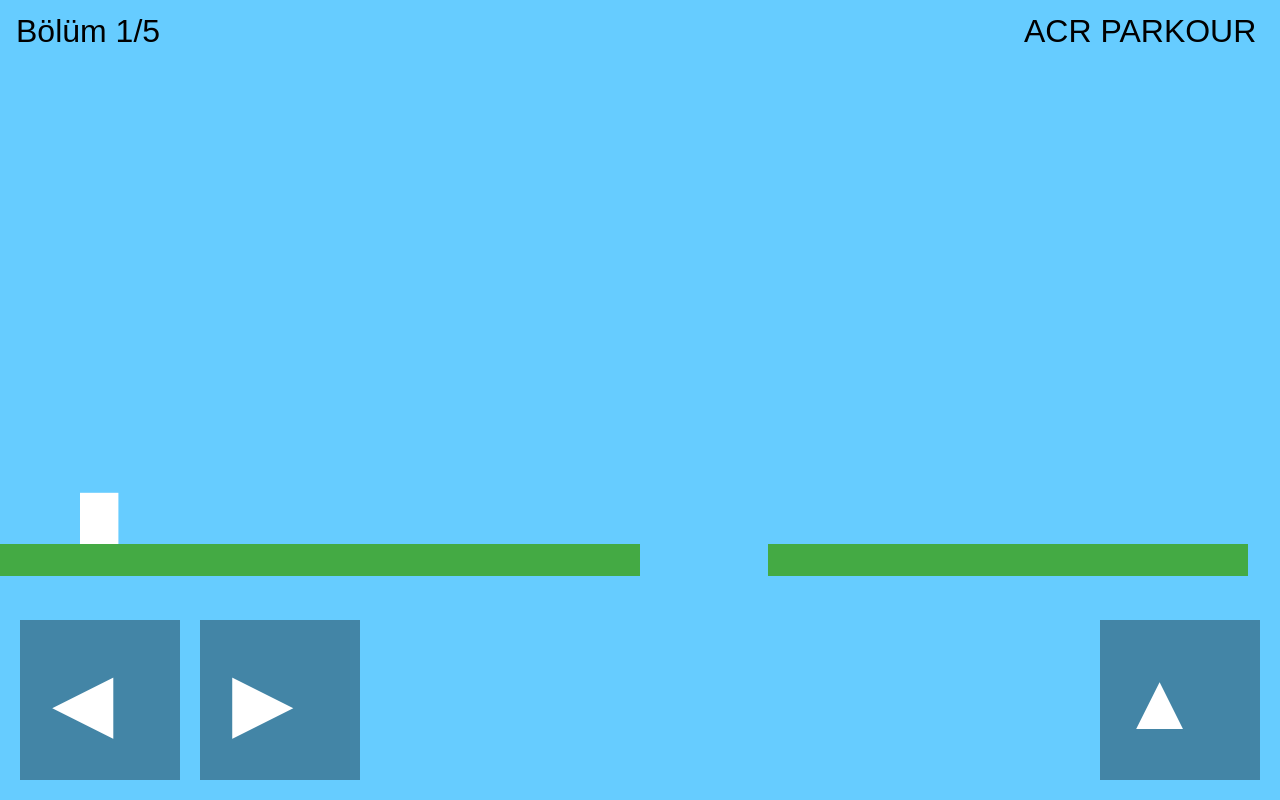
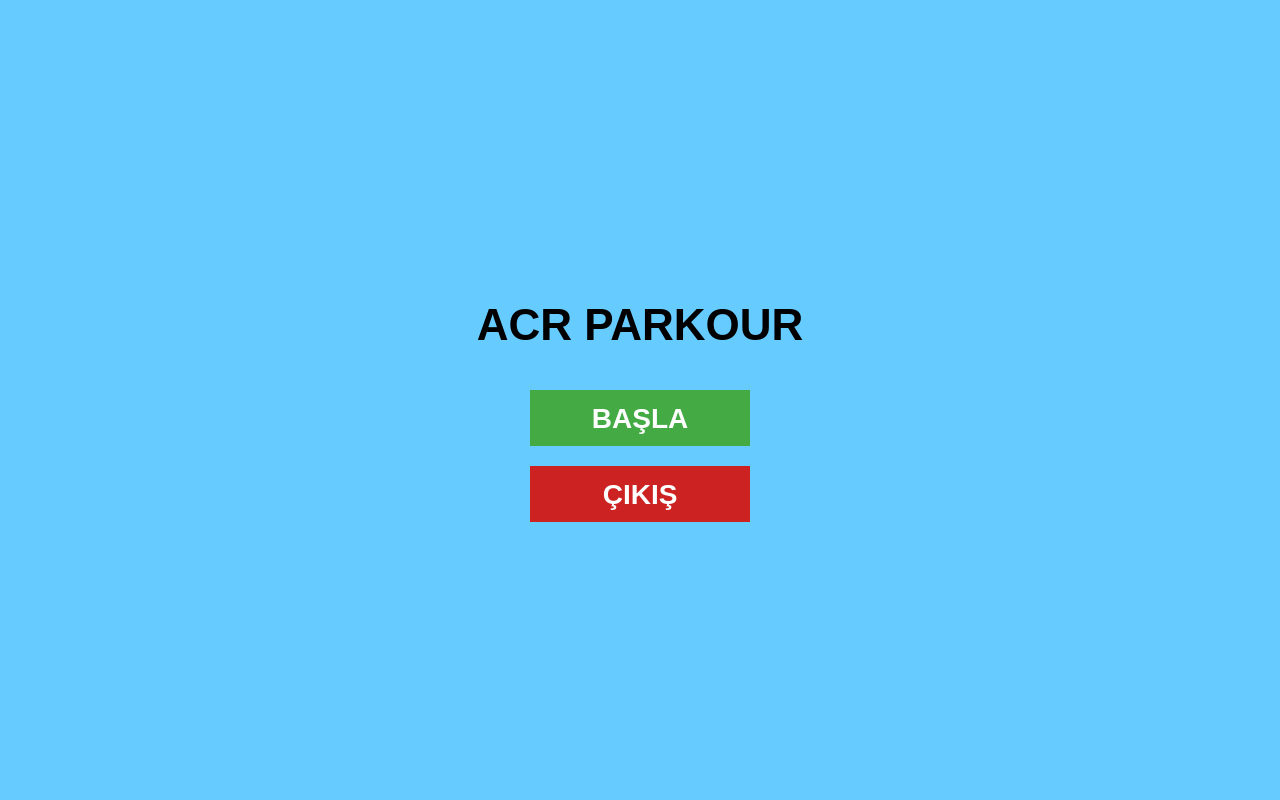
Before and after one commit to OmerAcar1905/acr-parkour, a plain HTML site: page index.html in a window 1280 px wide. Drawn offline with Linux system fonts and the light colour scheme.

Commit message:
Add files via upload

```diff
--- a/index.html
+++ b/index.html
@@ -47,5 +47,23 @@ x.fillRect(20,y,s,s);x.fillRect(40+s,y,s,s);x.fillRect(c.width-s-20,y,s,s);
 x.fillStyle='#fff';x.font=s*.5+'px sans-serif';
 x.fillText('◀',20+s*.2,y+s*.68);x.fillText('▶',40+s*1.2,y+s*.68);x.fillText('▲',c.width-s+s*.0,y+s*.68);
 }
-(function loop(){up();dr();requestAnimationFrame(loop)})();
+var mnu=1;
+function mnuBtns(){var w=c.width,h=c.height;return [[w/2-110,h/2-10,220,56],[w/2-110,h/2+66,220,56]]}
+function mnuDraw(){
+x.setTransform(1,0,0,1,0,0);x.fillStyle='#6cf';x.fillRect(0,0,c.width,c.height);
+x.textAlign='center';x.fillStyle='#000';x.font='bold 44px sans-serif';
+x.fillText(mnu==2?'Oyundan çıktın':'ACR PARKOUR',c.width/2,c.height/2-60);
+var b=mnuBtns(),t=['BAŞLA','ÇIKIŞ'];
+for(var i=0;i<2;i++){x.fillStyle=i?'#c22':'#4a4';x.fillRect(b[i][0],b[i][1],b[i][2],b[i][3]);x.fillStyle='#fff';x.font='bold 28px sans-serif';x.fillText(t[i],c.width/2,b[i][1]+38)}
+x.textAlign='left';
+}
+c.addEventListener('pointerdown',function(e){
+if(!mnu)return;
+var r=c.getBoundingClientRect(),mx=(e.clientX-r.left)*c.width/r.width,my=(e.clientY-r.top)*c.height/r.height,b=mnuBtns();
+function hit(a){return mx>a[0]&&mx<a[0]+a[2]&&my>a[1]&&my<a[1]+a[3]}
+if(hit(b[0])){mnu=0;rst()}
+else if(hit(b[1])){mnu=2;try{window.close()}catch(err){}}
+e.preventDefault();
+});
+(function loop(){if(mnu){mnuDraw()}else{up();dr()}requestAnimationFrame(loop)})();
 </script></body></html>
```
